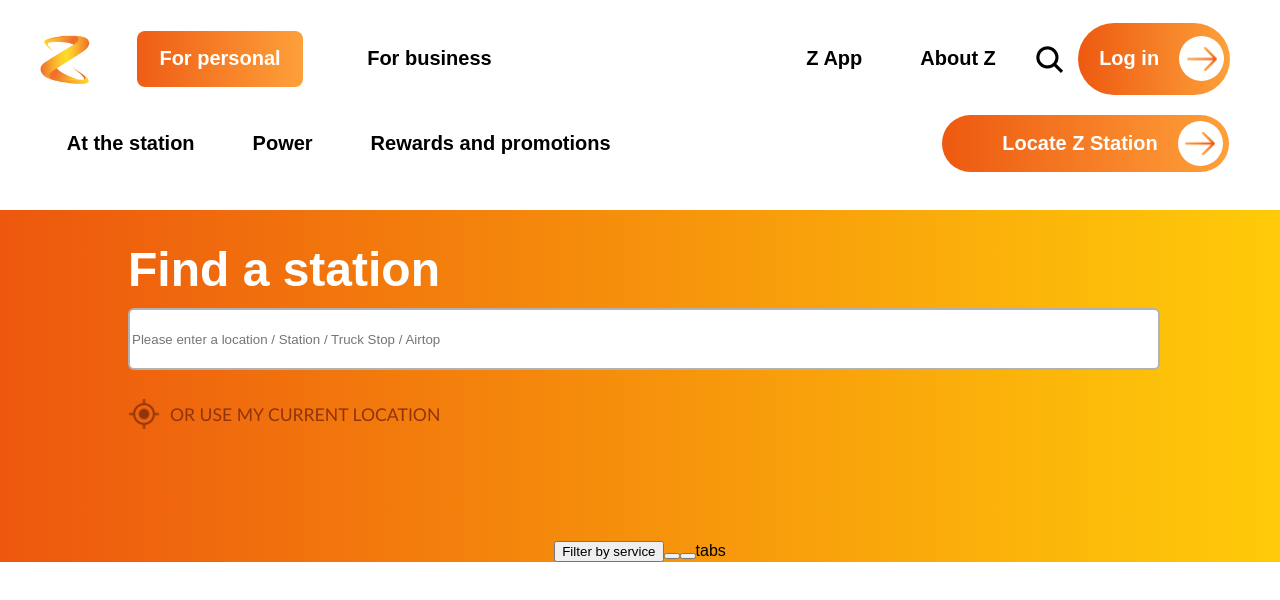
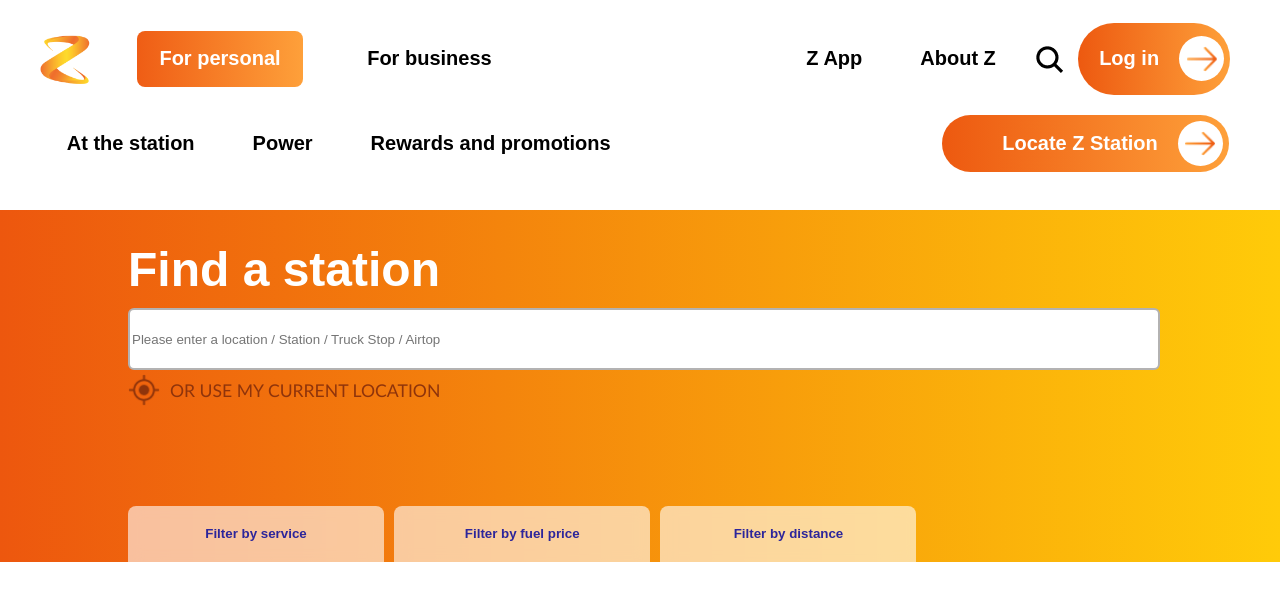
Before and after one commit to abL-A2/L5M5-Group-2, a React (Vite) app in the folder Z-Energy/Z-Energy/: page / in a window 1280 px wide. Shown: the top 600 px of the page. Built offline with nearby package versions, Linux system fonts and the light colour scheme.

Commit message:
work on css for filter by buttons in FindStation

```diff
--- a/Z-Energy/Z-Energy/components/FindStation.jsx
+++ b/Z-Energy/Z-Energy/components/FindStation.jsx
@@ -22,12 +22,11 @@
            <a href=""> <h4>OR USE MY CURRENT LOCATION</h4></a>
           </div>
         </div>
-        <div>
+        <div className={styles.filterBtnBox}>
           {/* three tabs along the bottom */}
-          <button>Filter by service</button>
-          <button></button>
-          <button></button>
-          tabs
+          <button className={styles.filterBtn}>Filter by service</button>
+          <button className={styles.filterBtn}>Filter by fuel price</button>
+          <button className={styles.filterBtn}>Filter by distance</button>
         </div>
       </div>
     </>
--- a/Z-Energy/Z-Energy/components/FindStation.module.css
+++ b/Z-Energy/Z-Energy/components/FindStation.module.css
@@ -1,19 +1,12 @@
-.findStnBox {
-  display: flex;
-  width: 100vw;
-  height: 44vh;
-  justify-content: center;
-  align-items: center;
-  /* gap: 10px; */
-  flex-shrink: 0;
-  background: linear-gradient(90deg, #ed570e 0%, #ffcb09 100%);
-}
-
 .findStnBox {
   display: flex;
   flex-direction: column;
   justify-content: space-between;
   align-items: center;
+  width: 100vw;
+  height: 44vh;
+  flex-shrink: 0;
+  background: linear-gradient(90deg, #ed570e 0%, #ffcb09 100%);
 }
 
 .mainBox {
@@ -63,8 +56,56 @@
   flex-direction: row;
   align-items: center;
   margin: 0;
+  margin-top: -3vh;
 }
 
 .locationDiv img {
   height: 4vh;
 }
+
+.filterBtnBox {
+  width: 80vw;
+  display: flex;
+  justify-content: flex-start;
+}
+
+/* buttons for filtering */
+.filterBtn {
+  display: flex;
+  width: 20vw;
+  height: 7vh;
+  justify-content: center;
+  align-items: center;
+  margin-right: 1%;
+  border-radius: 8px 8px 0px 0px;
+  border: none;
+  background: rgba(255, 255, 255, 0.6);
+  backdrop-filter: blur(7.5px);
+  color: #2c259b;
+  text-align: center;
+  font-style: normal;
+  font-weight: 600;
+  line-height: 41px;
+}
+
+.filterBtn:hover {
+  border-radius: 8px 8px 0px 0px;
+  background: #e2e1f1;
+  backdrop-filter: blur(7.5px);
+  color: #2c259b;
+  text-align: center;
+  font-style: normal;
+  font-weight: 600;
+  line-height: 41px;
+}
+
+.filterBtn:focus {
+  border-radius: 8px 8px 0px 0px;
+  background: #2c259b;
+  backdrop-filter: blur(7.5px);
+  color: #fff;
+  text-align: center;
+  font-style: normal;
+  font-weight: 600;
+  line-height: 41px;
+}
```
Also changed, not shown: Z-Energy/Z-Energy/components/FilterSection.module.css (line endings or trailing spaces), Z-Energy/Z-Energy/components/Header.module.css (line endings or trailing spaces).
